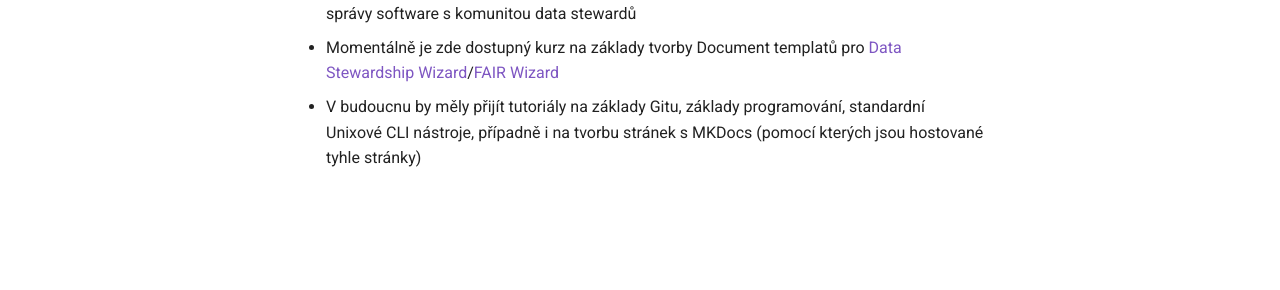
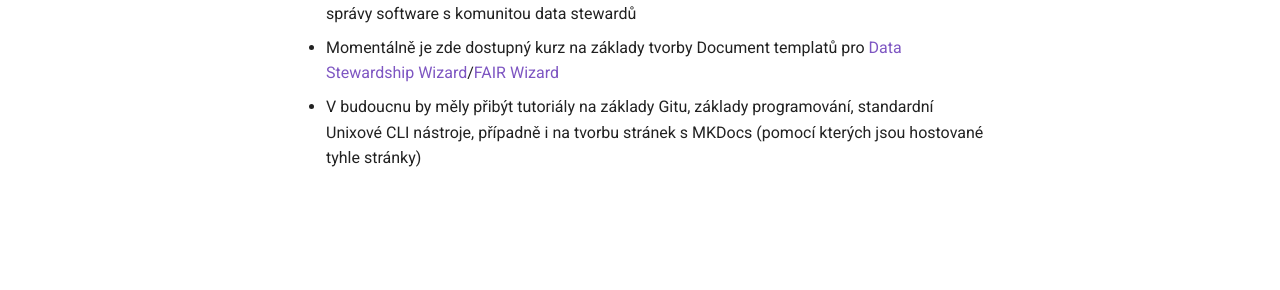
Before and after one commit to eli-blazek/d_s_soft_carpentry, an MkDocs documentation site: the page built from docs/index.md, in a window 1280 px wide. Shown: the part 252-542 px from the top of the page. Built offline with MkDocs 1.6.1 and Material for MkDocs 9.7.7, drawn with Linux system fonts in a browser that asks for light colours.

Commit message:
Update index.md

```diff
--- a/docs/index.md
+++ b/docs/index.md
@@ -2,4 +2,4 @@
 
 - Cílem Data Steward Software Carpentry je sdílet znalosti a dovednosti ohledně vývoje a správy software s komunitou data stewardů
 - Momentálně je zde dostupný kurz na základy tvorby Document templatů pro [Data Stewardship Wizard](https://ds-wizard.org)/[FAIR Wizard](https://fair-wizard.com)
-- V budoucnu by měly přijít tutoriály na základy Gitu, základy programování, standardní Unixové CLI nástroje, případně i na tvorbu stránek s MKDocs (pomocí kterých jsou hostované tyhle stránky)
+- V budoucnu by měly přibýt tutoriály na základy Gitu, základy programování, standardní Unixové CLI nástroje, případně i na tvorbu stránek s MKDocs (pomocí kterých jsou hostované tyhle stránky)
```
